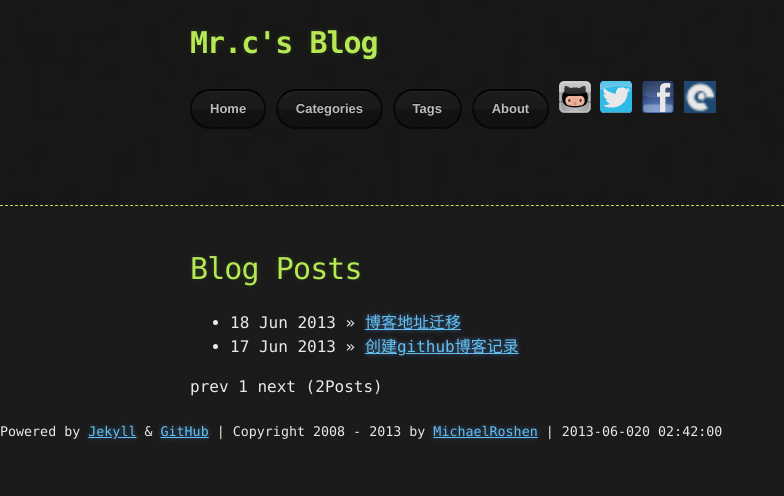
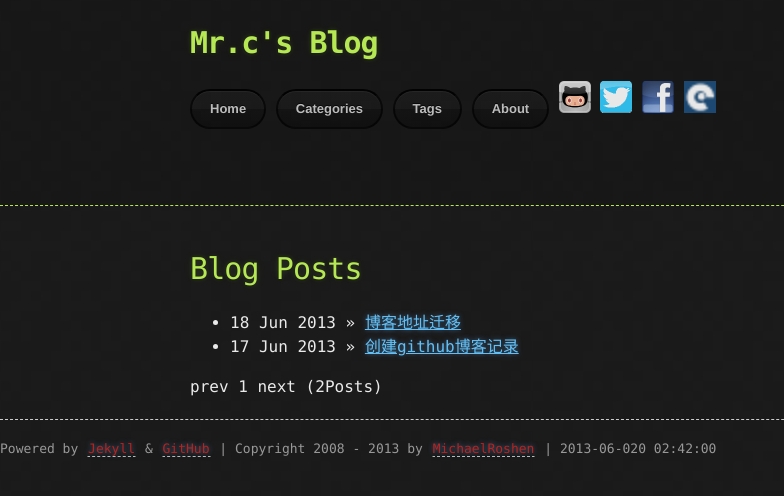
Before and after one commit to MichaelRoshen/michaelroshen.github.com, a Jekyll site: the page built from index.html, in a window 1280 px wide. Shown: the top 496 px of the page, without its empty margins (0-784 px from the left). Built offline with Jekyll 4.4.1, drawn with Linux system fonts in a browser that asks for light colours; Markdown is read by kramdown in place of the engine named in the settings; the list of posts is cut into pages by our own code; comment, search, counter and statistics services are not loaded.

Commit message:
add footer css

```diff
--- a/stylesheets/stylesheet.css
+++ b/stylesheets/stylesheet.css
@@ -120,6 +120,34 @@ h1, h2, h3, h4, h5, h6 {
 dt {
   font-style: italic;
   font-weight: bold;
+}
+
+footer{
+display:block;
+border-top: 1px dashed #CCC;
+}
+
+footer small {
+font-size: 13px;
+color: #999;
+}
+
+footer a {
+margin: 1px;
+border: 1px solid rgba(1,1,1,0);
+border-bottom: 1px dashed #BBB;
+color: #B9221F;
+text-decoration: none;
+}
+
+footer a:hover {
+	color: rgba(250,250,250,1.0) !important;
+    -webkit-border-radius: 4px;
+    border: 1px solid rgba(0,0,0,0.45);
+    text-shadow: rgba(0,0,0,0.6) 0px -1px 0px;
+	background: -webkit-gradient(linear, left top, left bottom, from(rgba(110,110,110,1.0)), to(rgba(100,100,100,1.0)));
+	-webkit-box-shadow: rgba(0,0,0,1.0) 0px 0px 2px,rgba(255,255,255,0.15) 0px 1px 1px inset;
+	text-decoration: none;
 }
 
 blockquote {
```
